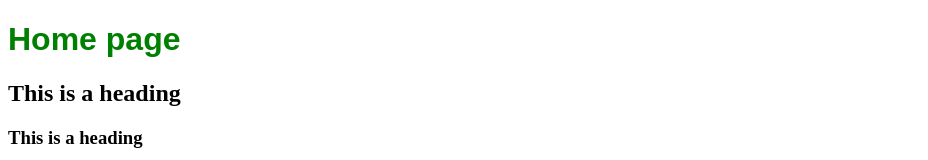
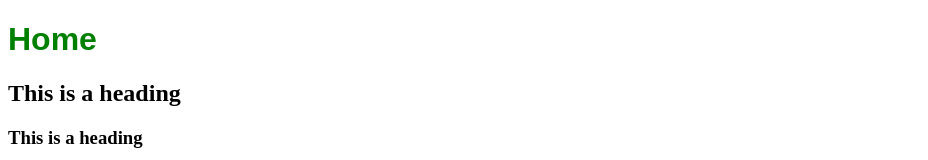
Before and after one commit to SizakeleT/My-e-commerce-store, a plain HTML site: page index.html in a window 1280 px wide. Shown: the top 160 px of the page, without its empty margins (0-928 px from the left). Drawn offline with Linux system fonts and the light colour scheme.

Commit message:
Update index.html

```diff
--- a/index.html
+++ b/index.html
@@ -4,7 +4,7 @@
         <link rel="stylesheet" href="style.css">
     </head>
     <body>
-        <h1>Home page</h1>
+        <h1>Home </h1>
         <h2>This is a heading</h2>
         <h3>This is a heading</h3>
         <h4>This is a heading</h4>
```
